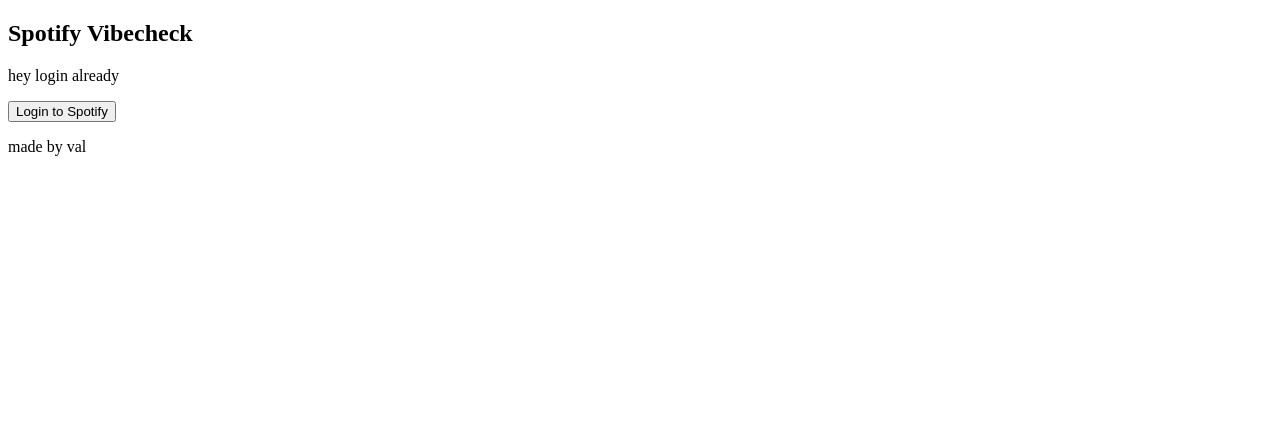
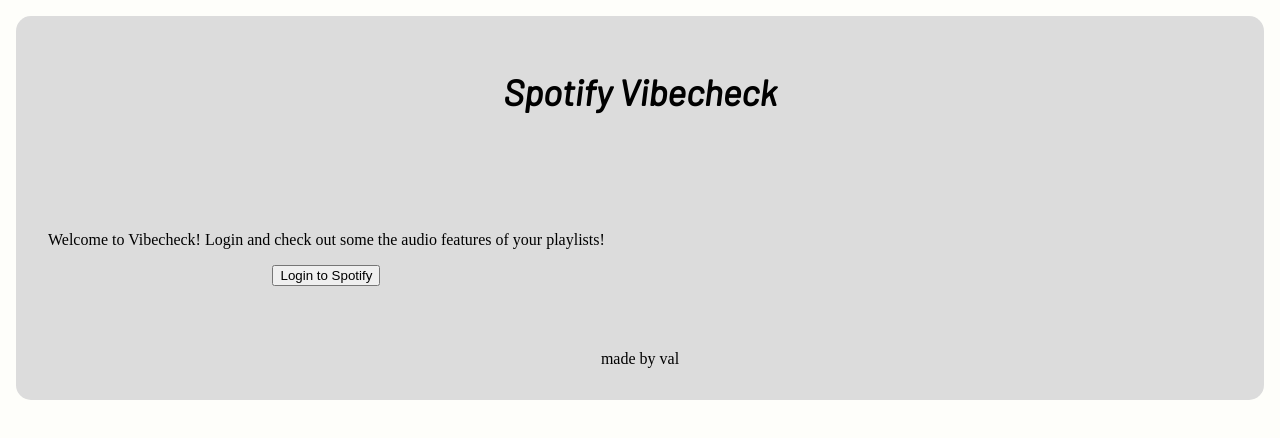
Before and after one commit to ValeriKozarev/vibecheck, a React (Create React App) app: page / in a window 1280 px wide. Shown: the top 438 px of the page. Built offline with nearby package versions, Linux system fonts and the light colour scheme; no server answers.

Commit message:
adding minimal styling for layout purposes

```diff
--- a/public/index.html
+++ b/public/index.html
@@ -24,6 +24,8 @@
       work correctly both with client-side routing and a non-root public URL.
       Learn how to configure a non-root public URL by running `npm run build`.
     -->
+    <link rel="stylesheet" src="../styles.scss" />
+    <link href="https://fonts.googleapis.com/css2?family=Barlow:ital@1&display=swap" rel="stylesheet">
     <title>React App</title>
   </head>
   <body>
--- a/src/components/App.tsx
+++ b/src/components/App.tsx
@@ -5,7 +5,7 @@
 
 const App: React.FunctionComponent = (): JSX.Element => {
     return(
-        <div>
+        <div className="app">
             <HeaderSection />
             <MainSection />
             <FooterSection />
--- a/src/components/FooterSection.tsx
+++ b/src/components/FooterSection.tsx
@@ -2,7 +2,7 @@
 
 const FooterSection: React.FunctionComponent = (): JSX.Element => {
     return(
-        <div>
+        <div className="footer">
             <p>made by val</p>
         </div>
     );
--- a/src/components/HeaderSection.tsx
+++ b/src/components/HeaderSection.tsx
@@ -2,7 +2,7 @@
 
 const HeaderSection: React.FunctionComponent = (): JSX.Element => {
     return(
-        <div>
+        <div className="header">
             <h2>Spotify Vibecheck</h2>
         </div>
     );
--- a/src/components/LoginSection.tsx
+++ b/src/components/LoginSection.tsx
@@ -27,33 +27,11 @@
     },[]);
 
     return (
-        <div>
-            <p>hey login already</p>
+        <div className="login">
+            <p>Welcome to Vibecheck! Login and check out some the audio features of your playlists!</p>
             <Button variant="info" type="submit" onClick={handleOnClick}>Login to Spotify</Button>
         </div>
     );
 }
 
 export default LoginSection;
-
-// const LoginSection: React.FunctionComponent<IProps> = (props: IProps): JSX.Element => {
-//     const {onClickCallback} = props;
-//     const {
-//         REACT_APP_CLIENT_ID,
-//         REACT_APP_AUTHORIZE_URL,
-//         REACT_APP_REDIRECT_URL
-//     } = process.env;
-//
-//     const handleOnClick = useCallback(async() => {
-//         window.location.href = await `${REACT_APP_AUTHORIZE_URL}?client_id=${REACT_APP_CLIENT_ID}&redirect_uri=${REACT_APP_REDIRECT_URL}&response_type=token&show_dialog=true`;
-//     }, []);
-//
-//     return (
-//         <div>
-//             <p>hey you should login!</p>
-//             <Button variant="info" type="submit" onClick={handleOnClick}>Login to Spotify</Button>
-//         </div>
-//     );
-// }
-//
-// export default LoginSection;
--- a/src/components/MainSection.tsx
+++ b/src/components/MainSection.tsx
@@ -29,7 +29,7 @@
     }, [token]);
 
     return(
-        <div>
+        <div className="body">
             {body}
         </div>
     );
--- a/src/components/PlaylistMenuSection.tsx
+++ b/src/components/PlaylistMenuSection.tsx
@@ -67,9 +67,10 @@
     });
 
     return(
-        <div>
-            <p>welcome! token is {token}</p>
-            <br />
+        <div className="playlist-menu">
+            <div className="instructions">
+                <p>Select one of your playlist below!</p>
+            </div>
 
             <h2>Your Playlists</h2>
             <table>
--- a/src/components/PlaylistSection.tsx
+++ b/src/components/PlaylistSection.tsx
@@ -6,8 +6,8 @@
 
 const PlaylistSection: React.FunctionComponent<IProps> = (props: IProps): JSX.Element => {
     return (
-        <div>
-            <p>please select a playlist to begin!</p>
+        <div className="playlist">
+            <p>This is the playlist section</p>
         </div>
     );
 }
--- a/src/styles.scss
+++ b/src/styles.scss
@@ -0,0 +1,68 @@
+// set background color and fill the entire screen
+body {
+    background-color: #FEFEFA;
+    padding: 0px;
+    margin: 0px;
+}
+
+.app {
+    margin: 1em;
+    border-radius: 15px;
+    background-color: #DCDCDC;
+
+    .header {
+        margin: 1em;
+        padding: 1.5em;
+
+        h2 {
+            font-size: 36px;
+            font-family: "Barlow", sans-serif;
+            text-align: center;
+        }
+    }
+
+    .body {
+        padding: 2em;
+        display: flex;
+        flex-direction: row;
+        flex-wrap: wrap;
+
+        .login {
+            text-align: center;
+        }
+
+        .playlist-menu {
+            float: left;
+            margin-right: 3em;
+            padding: 1em;
+            border: solid 1px;
+            border-radius: 15px;
+            background-color: #a9a9a9;
+            font-family: "Barlow", sans-serif;
+
+            h2 {
+                text-decoration: underline;
+            }
+
+            .instructions {
+                font-weight: bold;
+            }
+        }
+
+        .playlist {
+            margin-left: 2em;
+            border: dotted 1px;
+            border-radius: 15px;
+            background-color: #a9a9a9;
+            padding: 3em;
+            text-align: center;
+            flex-grow: 4;
+        }
+    }
+
+    .footer {
+        padding: 1em;
+        text-align: center;
+        font-size: 16px;
+    }
+}
```
